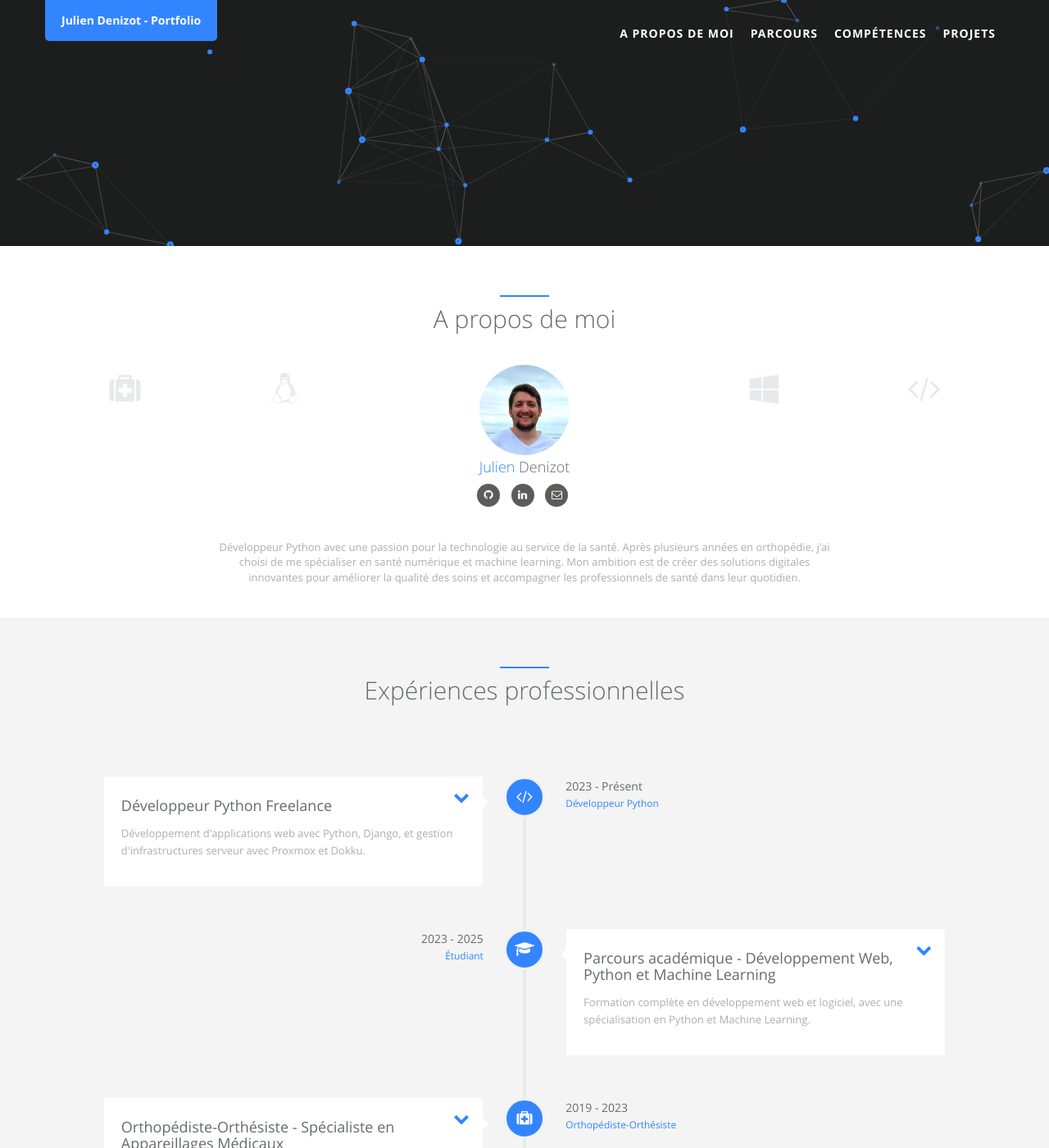
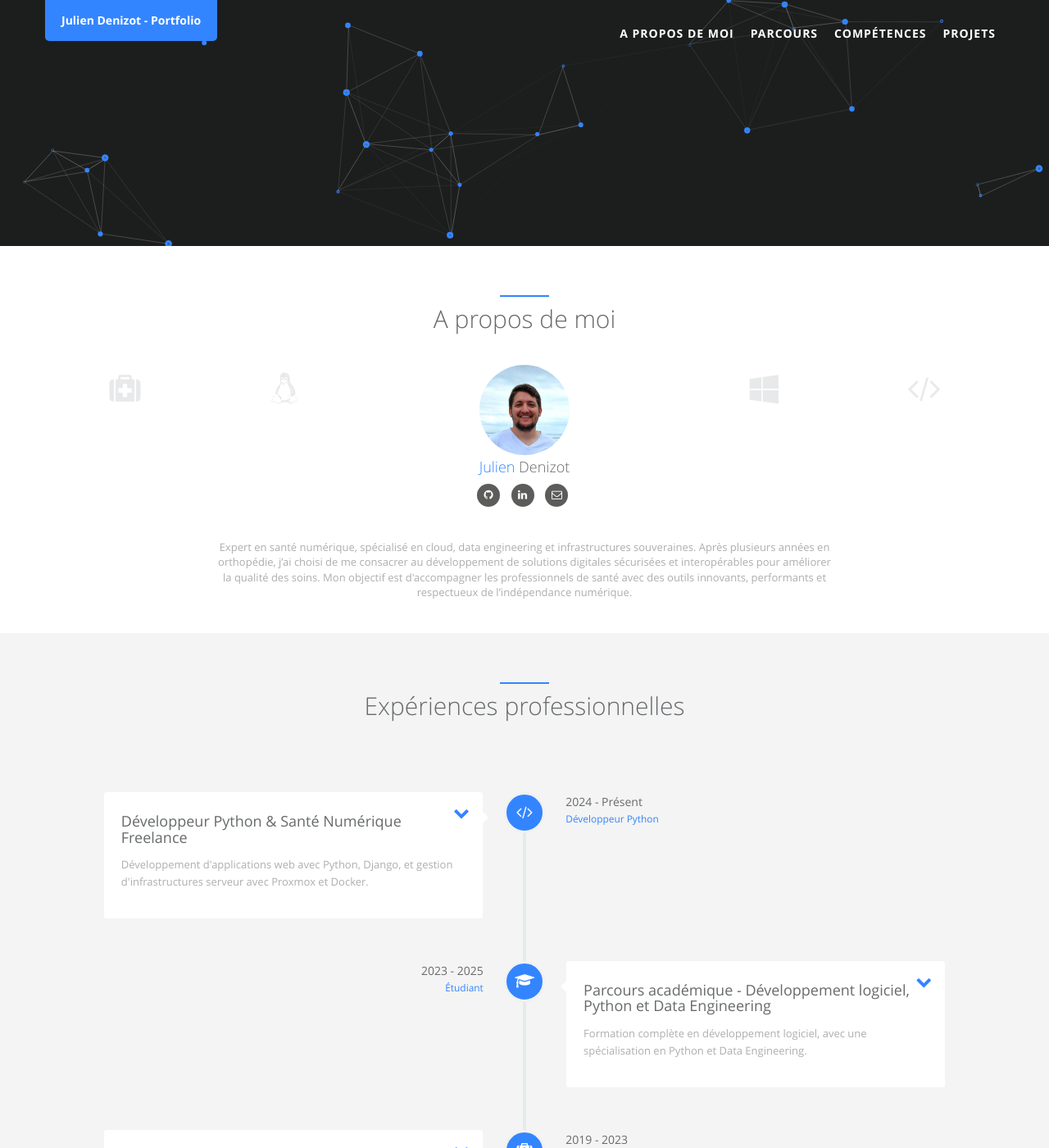
Before and after one commit to LuuNa-JD/portfolio, a Jekyll site: the page built from index.html, in a window 1280 px wide and 1400 px high. Shown: the whole window at 82% size. Built offline with Jekyll 4.4.1, drawn with Linux system fonts in a browser that asks for light colours; comment, search, counter and statistics services are not loaded; some of the changed text lies outside the part shown.

Commit message:
update cv

```diff
--- a/_config.yml
+++ b/_config.yml
@@ -71,8 +71,7 @@ author:
   skill_icon2:
     - name: fa-windows
     - name: fa-code
-  desc: "Développeur Python avec une passion pour la technologie au service de la santé. Après plusieurs années en orthopédie, j'ai choisi de me spécialiser en santé numérique et machine learning.
-  Mon ambition est de créer des solutions digitales innovantes pour améliorer la qualité des soins et accompagner les professionnels de santé dans leur quotidien."
+  desc: "Expert en santé numérique, spécialisé en cloud, data engineering et infrastructures souveraines. Après plusieurs années en orthopédie, j’ai choisi de me consacrer au développement de solutions digitales sécurisées et interopérables pour améliorer la qualité des soins. Mon objectif est d'accompagner les professionnels de santé avec des outils innovants, performants et respectueux de l’indépendance numérique."
 
 # analytics
 ## google analytics
--- a/_data/index/careers.yml
+++ b/_data/index/careers.yml
@@ -1,13 +1,13 @@
 
   - name:
       i18n: "freelance_dev"
-      detail: "Développeur Python Freelance"
+      detail: "Développeur Python & Santé Numérique Freelance"
     desc:
       i18n: "freelance_dev_desc"
-      detail: "Développement d'applications web avec Python, Django, et gestion d'infrastructures serveur avec Proxmox et Dokku."
+      detail: "Développement d'applications web avec Python, Django, et gestion d'infrastructures serveur avec Proxmox et Docker."
     date:
       i18n: "freelance_dev_date"
-      detail: "2023 - Présent"
+      detail: "2024 - Présent"
     job:
       i18n: "freelance_dev_role"
       detail: "Développeur Python"
@@ -16,7 +16,7 @@
     responsibilities:
       - "Conception et développement d'applications web sur mesure en utilisant Django pour le backend et des solutions modernes pour le frontend."
       - "Maîtrise de l'architecture serveur avec Proxmox sur des serveurs OVH pour la virtualisation et la gestion des machines virtuelles."
-      - "Déploiement d'applications avec Dokku, assurant une mise en production automatisée, conteneurisée et fiable."
+      - "Déploiement d'applications avec Docker, Jenkins et Traefik, assurant une mise en production automatisée, conteneurisée et fiable."
       - "Création et gestion de cloud privé avec Nextcloud, offrant des solutions de stockage et de collaboration sécurisées pour les clients."
       - "Optimisation des performances des applications en intégrant des solutions scalables et robustes pour répondre aux besoins des entreprises."
     technologies:
@@ -27,13 +27,19 @@
       - "Dokku"
       - "Proxmox"
       - "Nextcloud"
+      - "PostgreSQL"
+      - "Redis"
+      - "Nginx"
+      - "Docker"
+      - "Kubernetes"
+      - "Jenkins"
 
   - name:
       i18n: "full_training"
-      detail: "Parcours académique - Développement Web, Python et Machine Learning"
+      detail: "Parcours académique - Développement logiciel, Python et Data Engineering"
     desc:
       i18n: "full_training_desc"
-      detail: "Formation complète en développement web et logiciel, avec une spécialisation en Python et Machine Learning."
+      detail: "Formation complète en développement logiciel, avec une spécialisation en Python et Data Engineering."
     date:
       i18n: "full_training_date"
       detail: "2023 - 2025"
@@ -45,7 +51,7 @@
     responsibilities:
       - "2023 : Bootcamp Le Wagon (Canada) - Développement Web avec Ruby, JavaScript, CSS, et HTML."
       - "2024 : Bac +4 en développement Python avec un focus sur la création d'applications complexes."
-      - "2025 : Préparation du Bac +5 en Machine Learning, avec un accent sur l'application des algorithmes dans le domaine de la santé."
+      - "2025 : Préparation du Bac +5 en Data Engineering, avec un accent sur l'application du Big Data et des modeles de machines learning dans le domaine de la santé."
     technologies:
       - "Ruby"
       - "JavaScript"
@@ -59,6 +65,11 @@
       - "Pandas"
       - "Numpy"
       - "Matplotlib"
+      - "Kafka"
+      - "Spark"
+      - "Airflow"
+      - "Docker"
+      - "Kubernetes"
 
   - name:
       i18n: "orthopedie"
--- a/_data/index/skills.yml
+++ b/_data/index/skills.yml
@@ -1,4 +1,4 @@
 label: Ability
 id : cs
-aspects: Python, Django, Rust, Javascript, Proxmox, Dokku, Nextcloud, Linux/Shell, Machine Learning, Git, GitHub, HTML/CSS, Vue.Js, Three.js, UE5
-percentage: 90, 85, 70, 80, 85, 90, 90, 90, 60, 70, 80, 80, 70, 85, 75
+aspects: Python, Rust, Javascript, Proxmox, Docker, Jenkins, Linux/Shell, Git, Nginx, Traefik, SQL, NoSQL, IPFS, Django, FastAPI, Spark, Airflow, Kafka, HuggingFace, Scikit-learn, Pandas, Numpy
+percentage: 90, 60, 60, 80, 90, 70, 80, 80, 50, 80, 80, 60, 50, 80, 70, 40, 40, 40, 60, 60, 50, 50
```
Also changed, not shown: _data/index/projects.yml (+10 -0 lines), static/assets/img/landing/healthdatahub.png (added), static/assets/img/landing/self-hosted.png (added).
